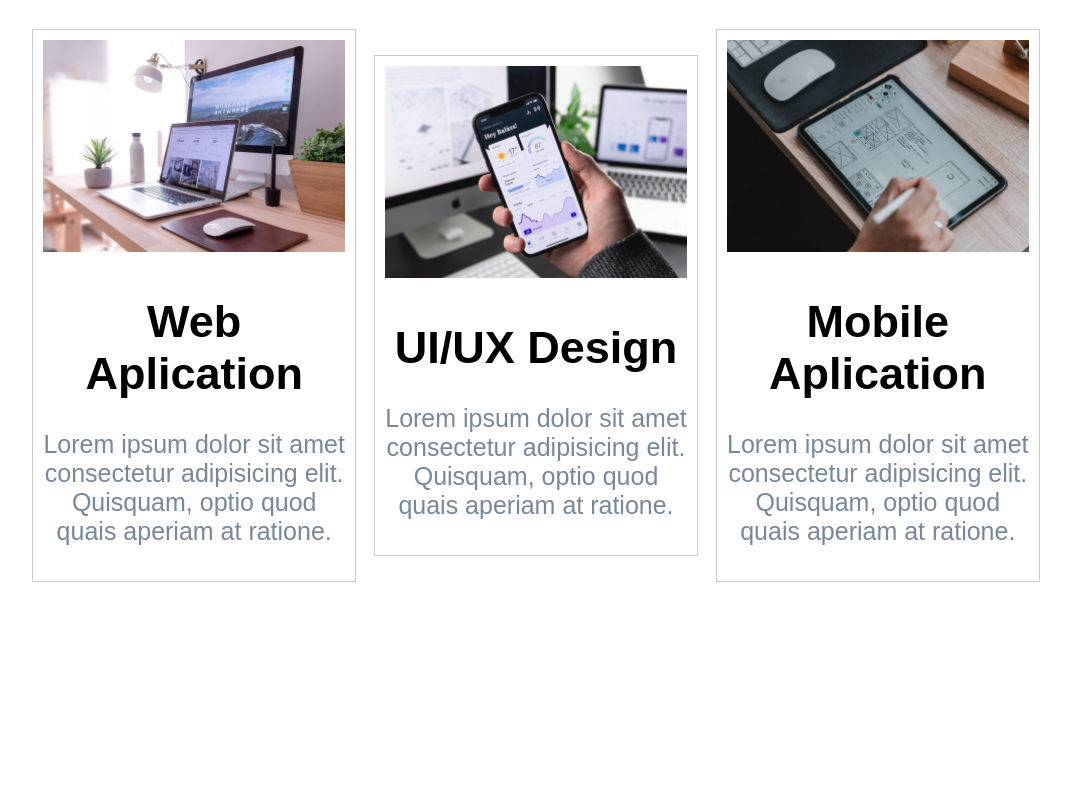
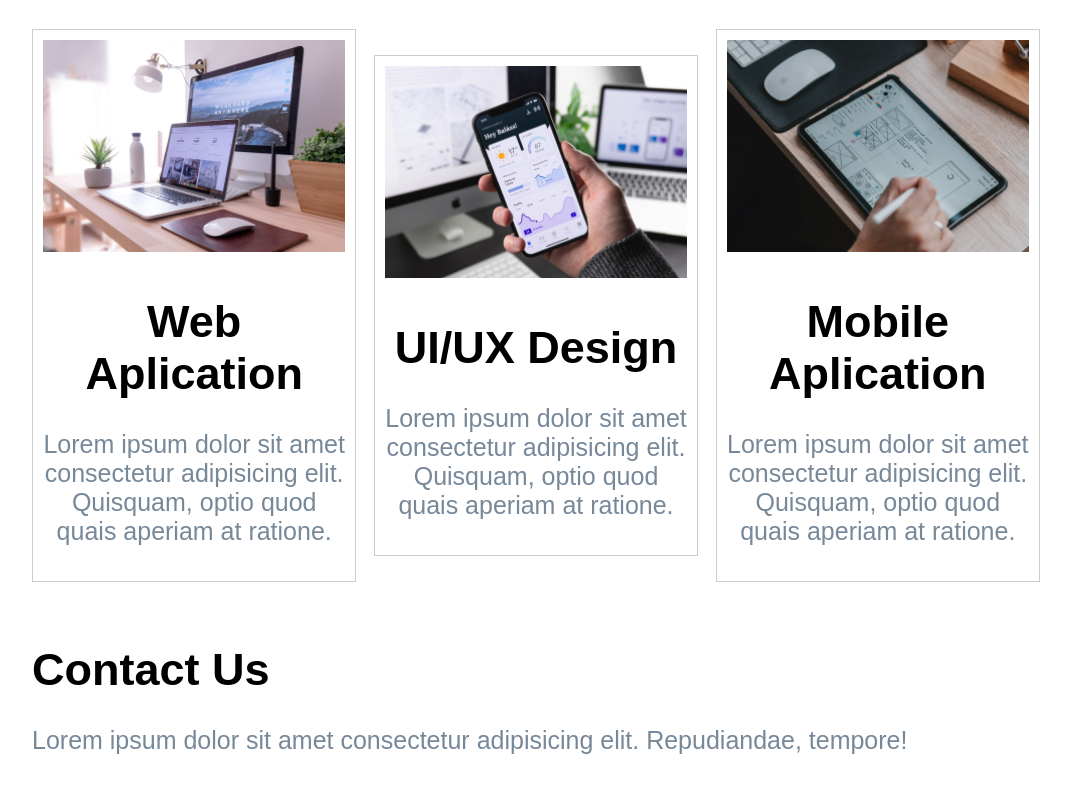
Before and after one commit to azzahrassbila/Tugas5, a plain HTML site: page index.html in a window 1280 px wide. Shown: the part 1183-1982 px from the top of the page, without its empty margins (104-1175 px from the left). Before the commit the page ends 1789 px from the top, so only its background shows below. Drawn offline with Linux system fonts and the light colour scheme.

Commit message:
update index.html and style5.css

```diff
--- a/index.html
+++ b/index.html
@@ -92,6 +92,13 @@
         </div>
     </div>
 
+    <div class="landing">
+        <div>
+            <h1>Contact Us</h1>
+            <p class="my-paragraph">Lorem ipsum dolor sit amet consectetur adipisicing elit. Repudiandae, tempore!</p>
+        </div>
+    </div>
+
 </body>
 </html>
 </body>
```
